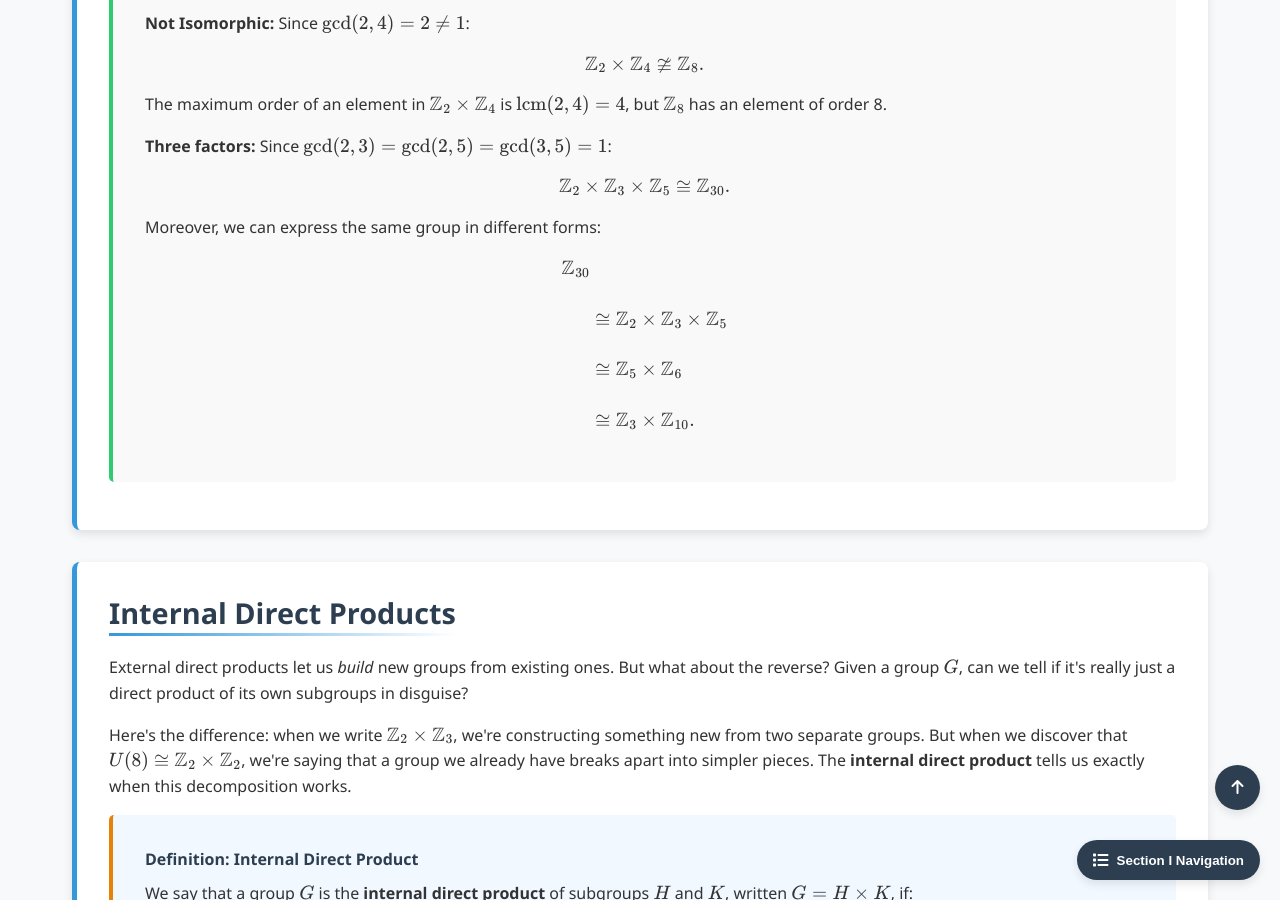
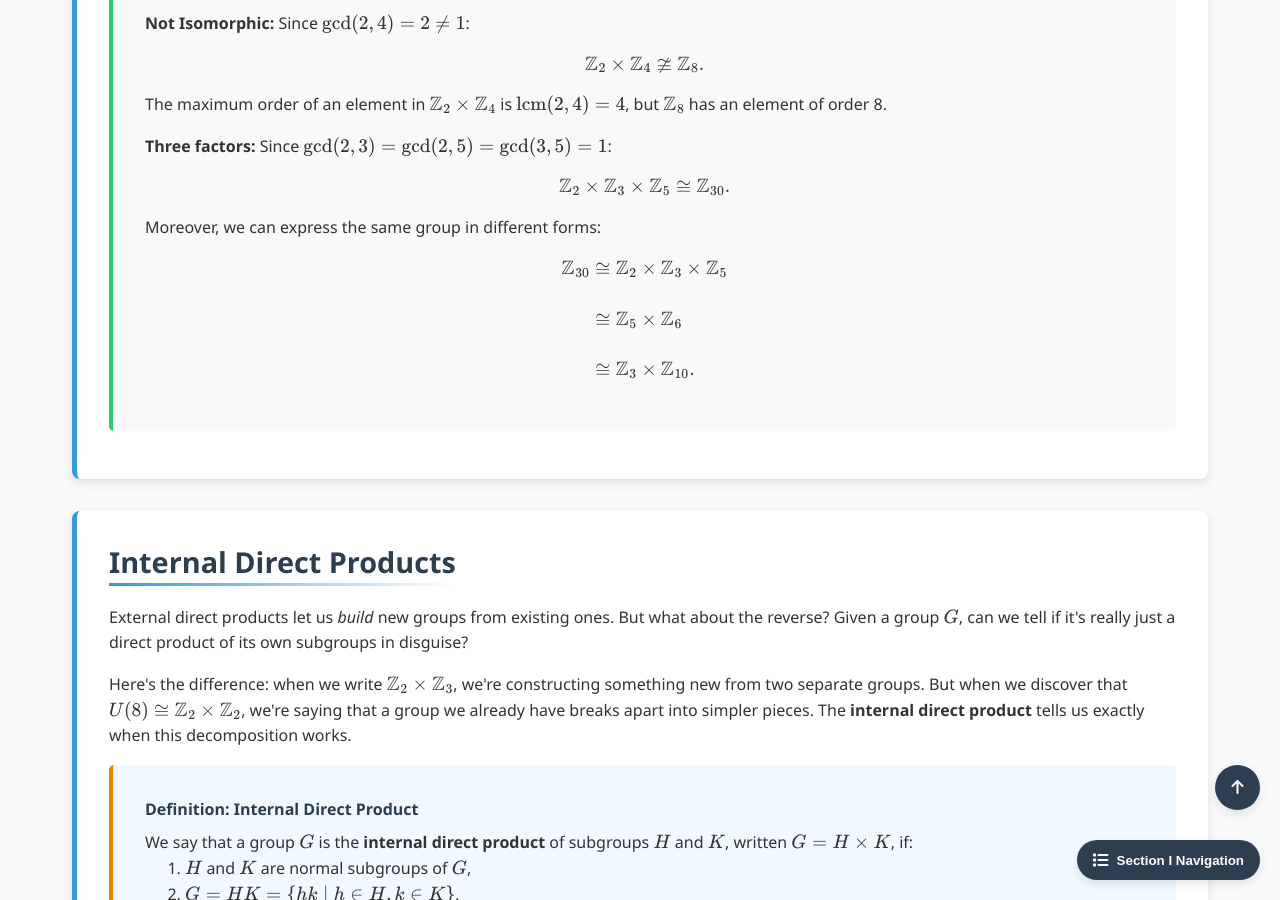
Before and after one commit to Yusukey01/yusukey01.github.io, a Jekyll site: the page built from Mathematics/Linear_algebra/group_classification.html, in a window 1280 px wide and 900 px high, scrolled down 6024 px. Built offline with Jekyll 4.4.1, drawn with Linux system fonts in a browser that asks for light colours.

```diff
--- a/Mathematics/Linear_algebra/group_classification.html
+++ b/Mathematics/Linear_algebra/group_classification.html
@@ -394,7 +394,7 @@ uses_python: false
                         Moreover, we can express the same group in different forms:
                         \[
                         \begin{align*}
-                        \mathbb{Z}_{30} \\\\
+                        \mathbb{Z}_{30}
                         &\cong \mathbb{Z}_2 \times \mathbb{Z}_3 \times \mathbb{Z}_5 \\\\
                         &\cong \mathbb{Z}_5 \times \mathbb{Z}_6 \\\\
                         &\cong \mathbb{Z}_3 \times \mathbb{Z}_{10}.
```
